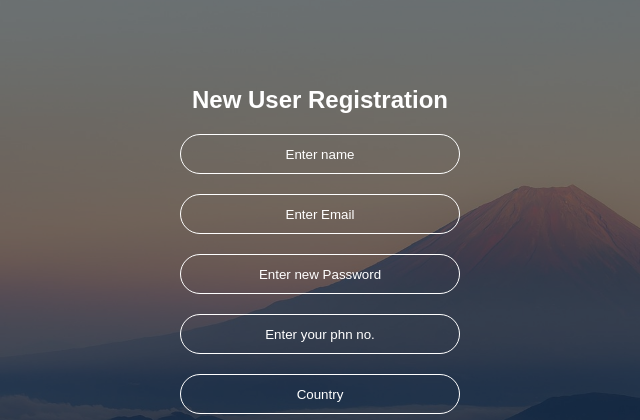
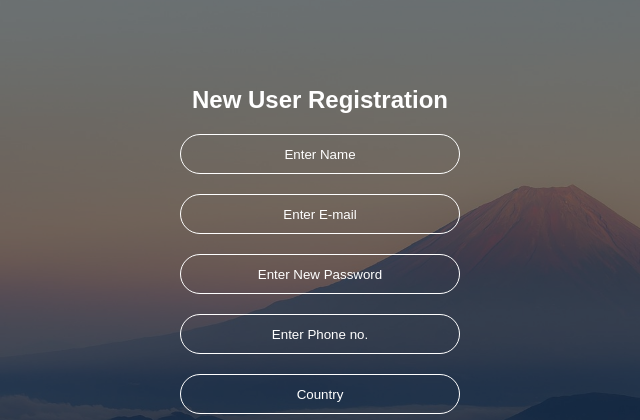
Before and after one commit to heal-assist29/heal-assist29, a plain HTML site: page index.html in a window 1280 px wide. Shown: the part 111-531 px from the top of the page, 320-960 px from the left. Drawn offline with Linux system fonts and the light colour scheme.

Commit message:
Update index.html

```diff
--- a/index.html
+++ b/index.html
@@ -14,10 +14,10 @@
   	 	 	   	  <h2>New User Registration</h2>
   	 	 	   </div>
   	 	 	   <div class="form-body">
-  	 	 	   	  <input type="text"  id="names"placeholder="Enter name" />
-  	 	 	   	  <input type="email" id="email" placeholder="Enter Email" />
-                    <input type="password" id="password" placeholder="Enter new Password" />
-                   <input type="text"  id="phnno"placeholder="Enter your phn no." />
+  	 	 	   	  <input type="text"  id="names"placeholder="Enter Name" />
+  	 	 	   	  <input type="email" id="email" placeholder="Enter E-mail" />
+                    <input type="password" id="password" placeholder="Enter New Password" />
+                   <input type="text"  id="phnno"placeholder="Enter Phone no." />
                    <input type="text"  id="address"placeholder="Country" />
 
   	 	 	   </div>
```
